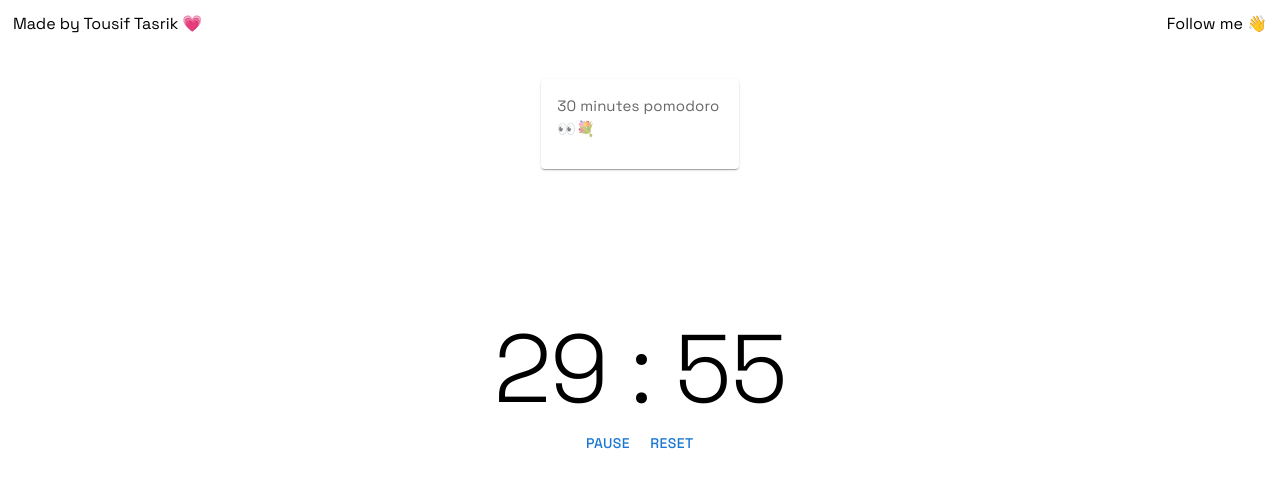
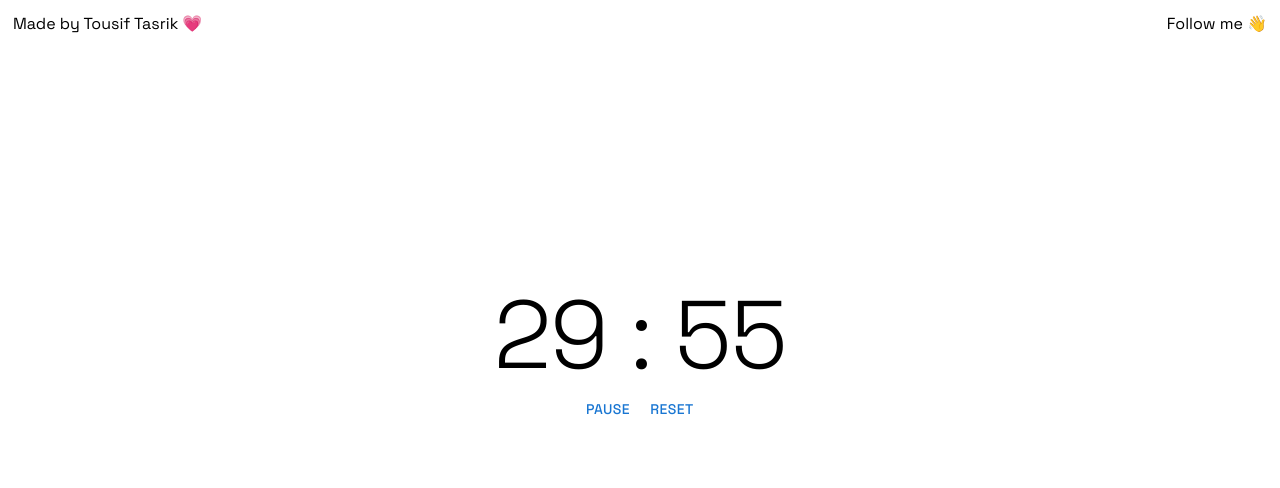
Before and after one commit to Erecto-Accio/Pomodoro-timer, a React (Vite) app: page / in a window 1280 px wide. Shown: the top 488 px of the page. Built offline with nearby package versions, Linux system fonts and the light colour scheme.

Commit message:
removed the card

```diff
--- a/src/App.jsx
+++ b/src/App.jsx
@@ -21,7 +21,19 @@ const App = () => {
           </a>
         </Typography>
       </Box>
-      <Grid container spacing={2}>
+      <Box
+        sx={{
+          textAlign: "center",
+          maxWidth: "500px",
+          margin: "0 auto",
+          mt: { lg: 25 },
+          mt: { xs: 30 },
+        }}
+        className="main"
+      >
+        <Timer />
+      </Box>
+      {/* <Grid container spacing={2}>
         <Grid
           item
           sx={{ margin: "0 auto", mt: { lg: 2 }, mt: { xs: 5 } }}
@@ -42,18 +54,7 @@ const App = () => {
             </CardContent>
           </Card>
         </Grid>
-      </Grid>
-      <Box
-        sx={{
-          textAlign: "center",
-          maxWidth: "500px",
-          margin: "0 auto",
-          mt: 18,
-        }}
-        className="main"
-      >
-        <Timer />
-      </Box>
+      </Grid> */}
     </>
   );
 };
```
